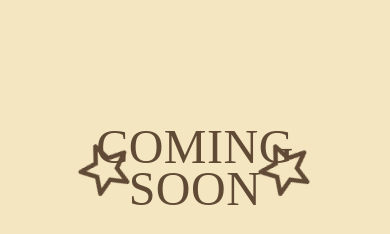
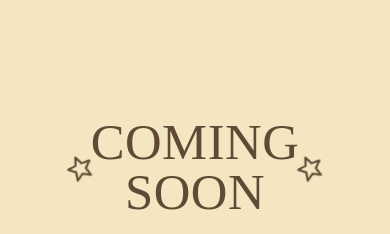
Before and after one commit to kayefalaminiano/emkari, a plain HTML site: page index.html in a window 390 px wide. Shown: the part 866-1100 px from the top of the page. Drawn offline with nearby package versions, Linux system fonts and the light colour scheme; a web font is replaced by a local one.

Commit message:
Tweaking pages so it can adjust to different screen sizes

```diff
--- a/styles.css
+++ b/styles.css
@@ -243,7 +243,7 @@ body {
 .spinning-star {
   position: absolute;
   top: 50%;
-  width: clamp(70px, 5vw, 120px);
+  width: clamp(52px, 5vw, 96px);
   height: auto;
   display: block;
   transform-origin: center;
@@ -251,11 +251,11 @@ body {
 }
 
 .star-left {
-  left: -150px;
+  left: clamp(-110px, -8vw, -72px);
 }
 
 .star-right {
-  right: -150px
+  right: clamp(-110px, -8vw, -72px);
 }
 
 @keyframes spinStar {
@@ -287,16 +287,6 @@ body {
   }
 }
 
-@media (max-width: 1024px) {
-  .header-nav {
-    gap: 24px;
-  }
-
-  .header-nav a {
-    font-size: 0.98rem;
-  }
-}
-
 @media (max-width: 768px) {
   .site-header {
     padding: 14px 16px;
@@ -313,6 +303,23 @@ body {
   .header-nav a {
     font-size: 0.9rem;
   }
+
+  .coming-lockup {
+    font-size: clamp(2.5rem, 10vw, 4.8rem);
+    line-height: 0.86;
+  }
+
+  .spinning-star {
+    width: clamp(38px, 6vw, 64px);
+  }
+
+  .star-left {
+    left: -52px;
+  }
+
+  .star-right {
+    right: -52px;
+  }
 }
 
 @media (max-width: 560px) {
@@ -328,11 +335,28 @@ body {
     font-size: 0.82rem;
   }
 
+  .coming-soon-wrap {
+    padding: 56px 20px;
+  }
+
+  .coming-lockup {
+    font-size: clamp(2.15rem, 13vw, 3.6rem);
+    line-height: 0.9;
+  }
+
+  .coming-lockup span + span {
+    margin-top: 0.08em;
+  }
+
+  .spinning-star {
+    width: 34px;
+  }
+
   .star-left {
-    left: -26px;
+    left: -28px;
   }
 
   .star-right {
-    right: -26px;
+    right: -28px;
   }
 }
```
